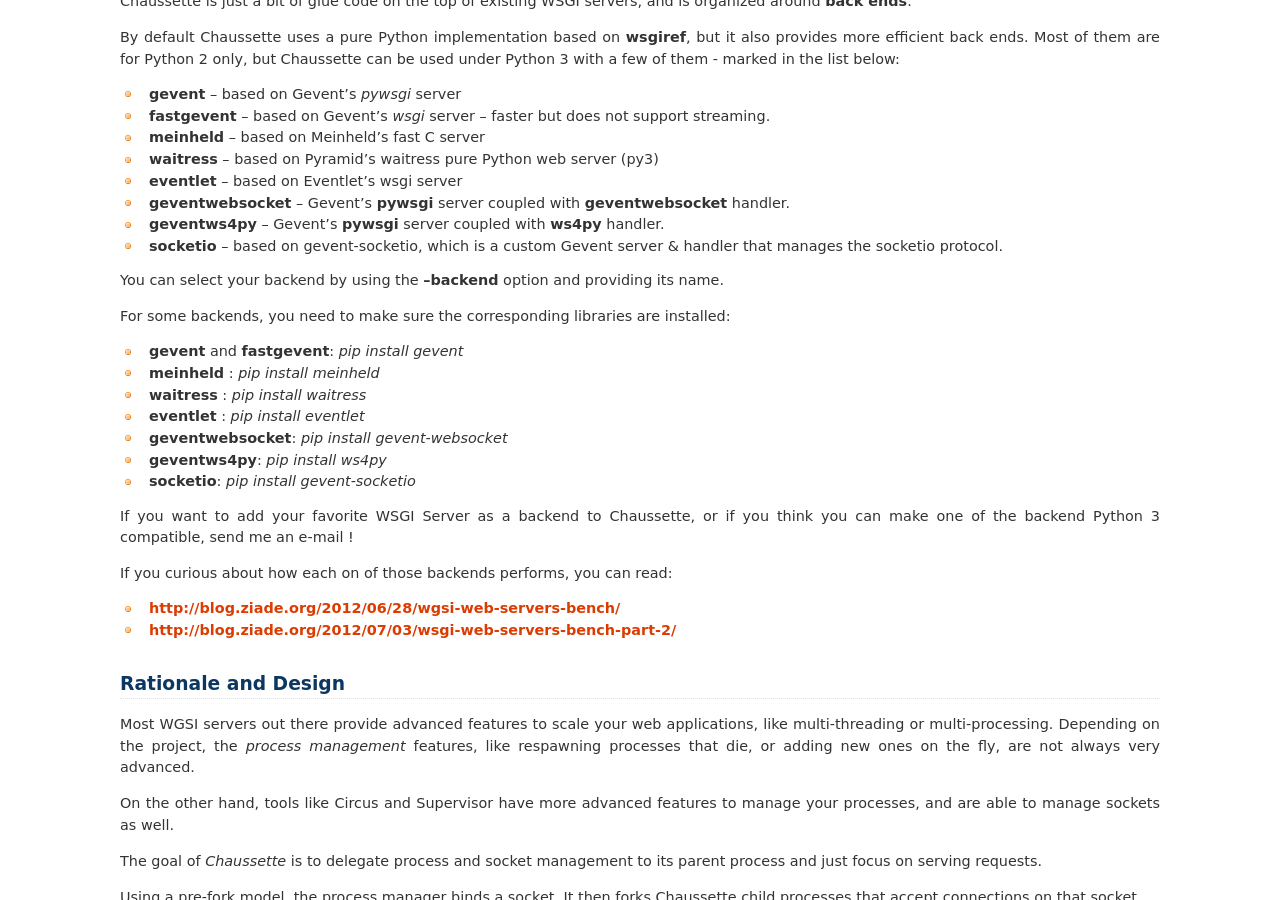
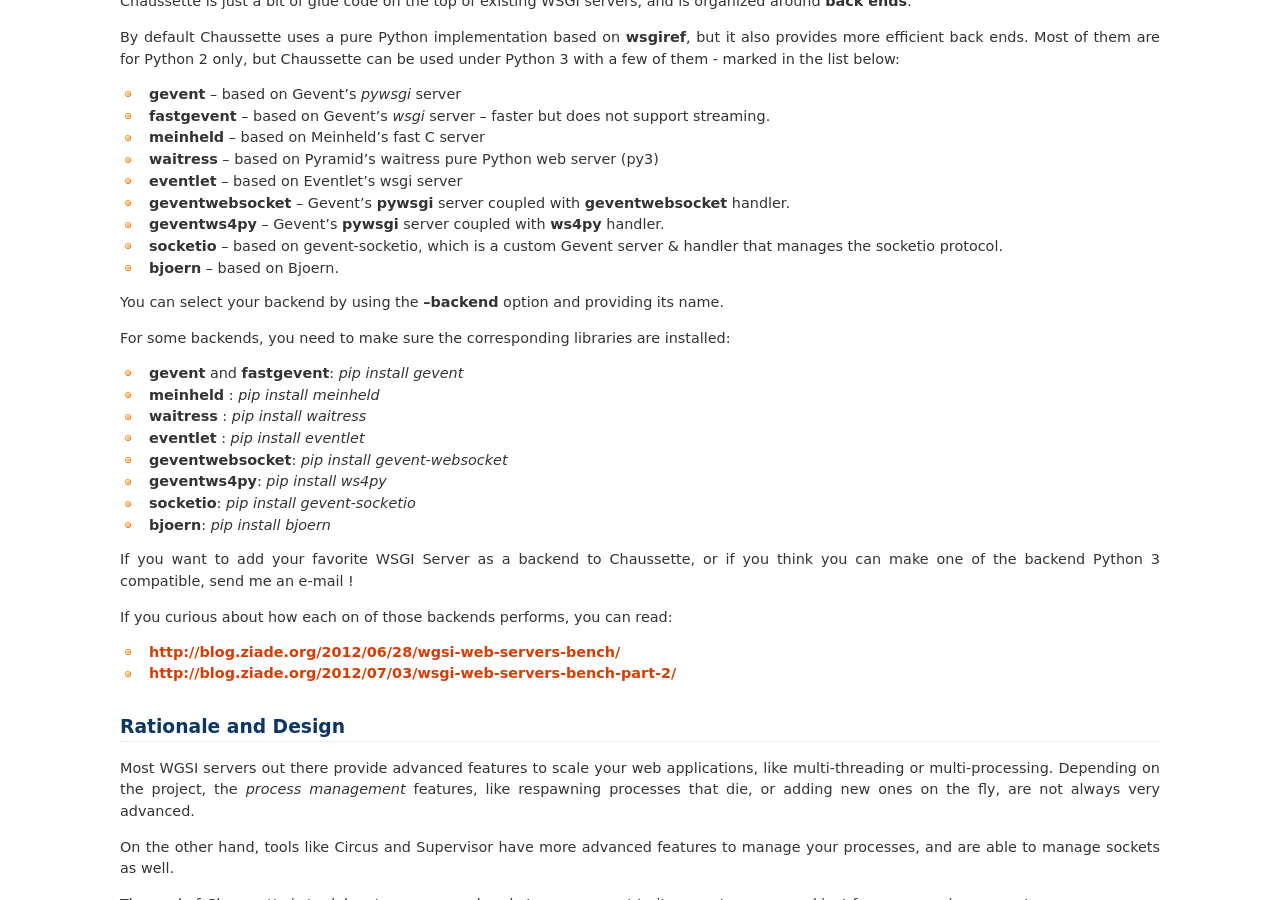
Before and after one commit to circus-tent/chaussette, a Sphinx documentation site: the page built from docs/source/index.rst, in a window 1280 px wide and 900 px high, scrolled down 2330 px. Built offline with Sphinx 7.4.7, drawn with Linux system fonts in a browser that asks for light colours.

Commit message:
added bjoern in the listed backends

```diff
--- a/docs/source/index.rst
+++ b/docs/source/index.rst
@@ -189,6 +189,7 @@
   **ws4py** handler.
 - **socketio** -- based on gevent-socketio, which is a custom
   Gevent server & handler that manages the socketio protocol.
+- **bjoern** -- based on Bjoern.
 
 
 You can select your backend by using the **--backend** option and providing
@@ -204,6 +205,7 @@
 - **geventwebsocket**: `pip install gevent-websocket`
 - **geventws4py**: `pip install ws4py`
 - **socketio**: `pip install gevent-socketio`
+- **bjoern**: `pip install bjoern`
 
 
 If you want to add your favorite WSGI Server as a backend to Chaussette,
```
